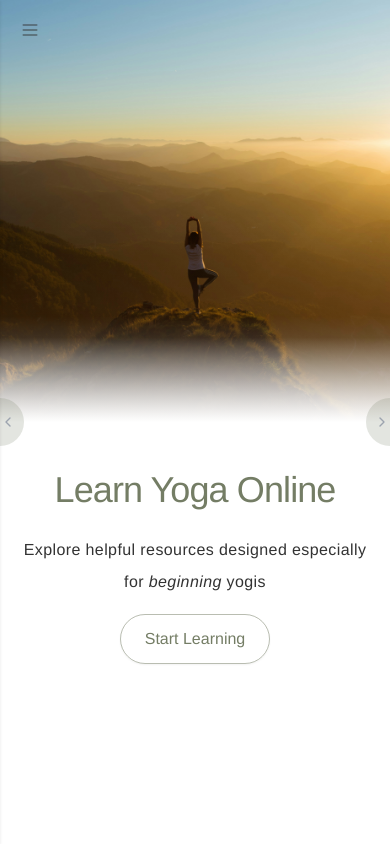
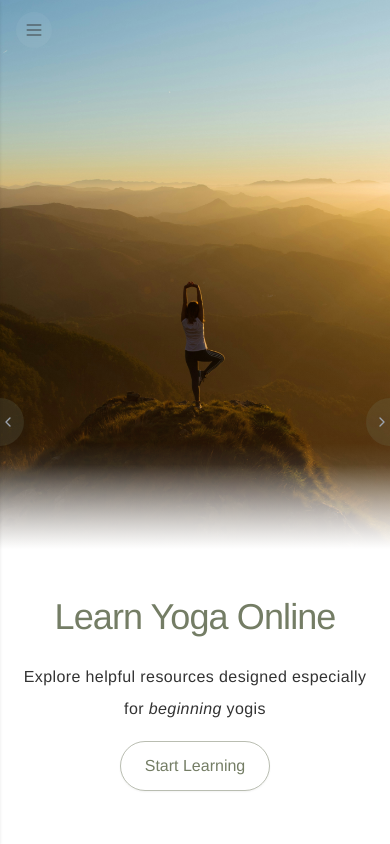
Before and after one commit to samanthacabrera/yoga-library, a React (Vite) app: page / in a window 390 px wide. Shown: the top 844 px of the page. Built offline with nearby package versions, Linux system fonts and the light colour scheme.

Commit message:
update header styling, add bg to toggle button

```diff
--- a/src/components/Drawer.jsx
+++ b/src/components/Drawer.jsx
@@ -46,8 +46,8 @@ const Drawer = () => {
       <button
         ref={buttonRef}
         onClick={toggleDrawer}
-        className={`absolute top-5 bg-transparent border-none focus:outline-none transition-all duration-300 ease-in-out
-        ${isDrawerOpen ? "left-56" : "left-5"}`}
+        className={`absolute top-3 bg-white/5 backdrop-blur-sm p-2 rounded-full border-none focus:outline-none transition-all duration-300 ease-in-out
+        ${isDrawerOpen ? "left-56" : "left-4"}`}
         aria-label={isDrawerOpen ? "Close menu" : "Open menu"}
       >
         {isDrawerOpen ? (
--- a/src/components/Home.jsx
+++ b/src/components/Home.jsx
@@ -59,7 +59,7 @@ const Home = () => {
           <div className="flex justify-center items-center relative">
             <div className="absolute bottom-0 w-full h-[20vh] bg-gradient-to-t from-white via-transparent to-transparent"></div>
             <div className="absolute bottom-0 w-full h-[25vh] bg-gradient-to-t from-white via-orange-400/20 to-transparent opacity-50"></div>
-            <img src="/bg1.jpg" className="w-screen h-[50vh] lg:h-[70vh] object-cover object-center lg:object-[25%_70%]" />
+            <img src="/bg1.jpg" className="w-screen h-[65vh] lg:h-[70vh] object-cover object-center lg:object-[25%_70%]" />
         </div>
         <div className="flex flex-col inline relative text-center">
           <motion.h1
--- a/src/components/Search.jsx
+++ b/src/components/Search.jsx
@@ -146,10 +146,10 @@ const Search = () => {
     <div ref={searchRef} className="absolute right-4 z-50">
       <form onSubmit={handleSearch} className="relative">
         <div
-          className={`flex items-center transition-all duration-200 ease-out border border-moss/20
+          className={`flex items-center transition-all duration-200 ease-out
             ${isExpanded
-              ? "rounded-lg bg-white/5 backdrop-blur-sm shadow-sm"
-              : "rounded-full hover:border-moss/30 hover:bg-white/5 hover:shadow-sm"}`}
+              ? "rounded-lg bg-white/5 backdrop-blur-sm border border-moss/20 shadow-sm"
+              : "p-1 rounded-full hover:bg-white/5 hover:shadow-sm"}`}
           onClick={!isExpanded ? expandSearch : undefined}
         >
           <div className={`flex items-center transition-all duration-200 ${isExpanded ? "p-1" : "p-1.5"}`}>
```
